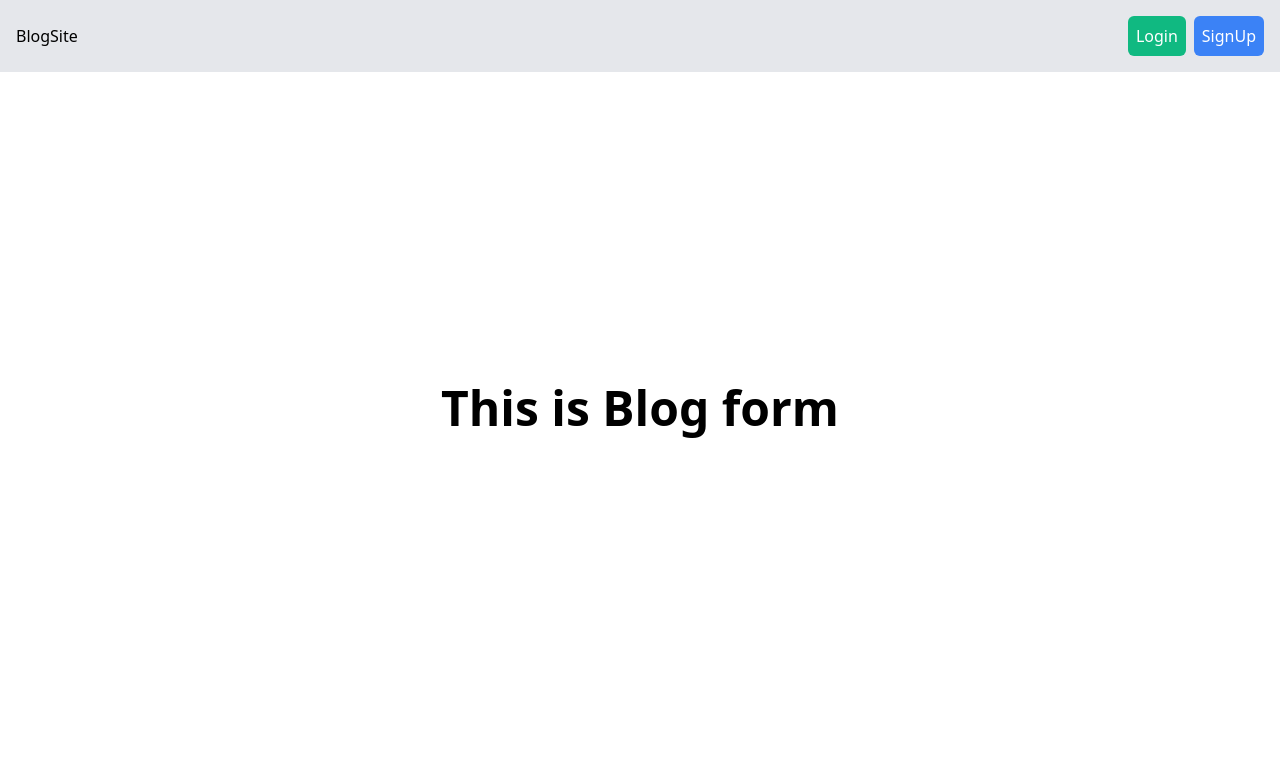
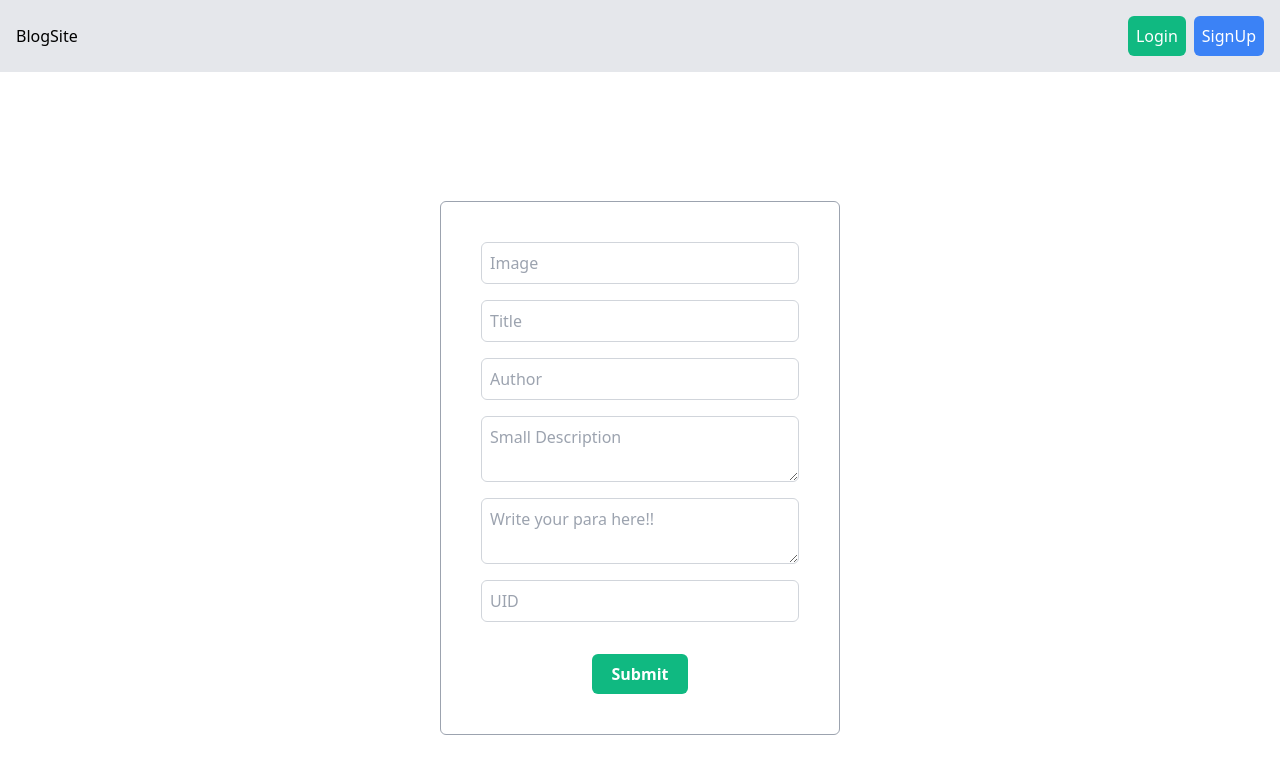
Before and after one commit to soyo-kaze/Next-blog-site, a Next.js app: page /u/new_blog in a window 1280 px wide. Before the commit this address had no page. Shown: the top 774 px of the page. Built offline with nearby package versions, Linux system fonts and the light colour scheme.

Commit message:
experimented some on form

```diff
--- a/pages/u/new_blog.js
+++ b/pages/u/new_blog.js
@@ -2,22 +2,35 @@ import { InfoProvider } from "../../components/dataContext";
 import React, { useEffect, useState } from "react";
 import { useRouter } from "next/router";
 
+const handlePostApi = async (data, setSuccess, isSuccess) => {};
+
 const NewBlog = () => {
   const [state, dispatch] = InfoProvider();
+  const [isSuccess, setSuccess] = useState(false);
   const router = useRouter();
+  const [data, setData] = useState({
+    imgUrl: "",
+    title: "",
+    author: "",
+    id: "",
+    time: "",
+    smallDes: "",
+    thePara: "",
+  });
 
   useEffect(() => {
     // console.log(bg.src);
     // const id = router.query.userId;
     if (state.user == null) {
-      router.replace("/");
+      // router.replace("/");
     }
   }, [state]);
   return (
     <>
-      {/* <div className="h-[60px]"></div> */}
+      <div className="h-[60px]"></div>
 
       {/*
+        TRY: Preview type components try in figma
         TODO: Create a Form to store and create new blogs with given details
             - author name
             - small des
@@ -29,8 +42,74 @@ const NewBlog = () => {
             - username
             - time of creation
       */}
-      <div className="pt-4 flex justify-center items-center h-screen w-full font-bold text-5xl">
-        This is Blog form
+      <div className="pt-4 flex justify-center min-h-screen items-center w-full font-bold flex-col">
+        <form className="flex mb-10 flex-col space-y-4 p-10 mt-10 border items-center justify-center border-gray-400 rounded-md max-w-[400px] w-full">
+          <input
+            type="url"
+            value={data.imgUrl}
+            required
+            onChange={(event) => {
+              setData({ ...data, imgUrl: `${event.target.value}` });
+            }}
+            placeholder="Image"
+            className="input__tags"
+          />
+          <input
+            type="text"
+            value={data.title}
+            onChange={(event) => {
+              setData({ ...data, title: `${event.target.value}` });
+            }}
+            placeholder="Title"
+            className="input__tags"
+          />
+          <input
+            type="text"
+            value={data.author}
+            onChange={(event) => {
+              setData({ ...data, author: `${event.target.value}` });
+            }}
+            placeholder="Author"
+            className="input__tags"
+          />
+          <textarea
+            col="2"
+            value={data.smallDes}
+            onChange={(event) => {
+              setData({ ...data, smallDes: `${event.target.value}` });
+            }}
+            placeholder="Small Description"
+            className="input__tags"
+          />
+          <textarea
+            col="6"
+            value={data.thePara}
+            onChange={(event) => {
+              setData({ ...data, thePara: `${event.target.value}` });
+            }}
+            placeholder="Write your para here!!"
+            className="input__tags"
+          />
+          <input
+            type="text"
+            value={data.id}
+            onChange={(event) => {
+              setData({ ...data, id: `${event.target.value}` });
+            }}
+            placeholder="UID"
+            className="input__tags"
+          />
+          <span>
+            <button
+              className="mt-4 p-2 bg-green-500 rounded-md hover:bg-green-600 text-white font-semibold w-24"
+              onClick={() => {
+                handlePostApi(data, setSuccess, isSuccess);
+              }}
+            >
+              Submit
+            </button>
+          </span>
+        </form>
       </div>
     </>
   );
--- a/public/styles/global.css
+++ b/public/styles/global.css
@@ -3,3 +3,7 @@
 @tailwind base;
 @tailwind components;
 @tailwind utilities;
+
+.input__tags {
+  @apply p-2 border border-gray-300 rounded-md w-full;
+}
```
